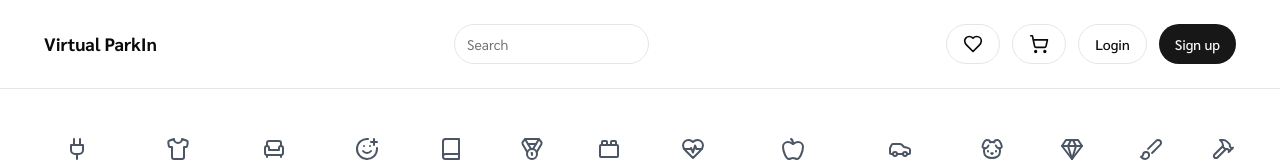
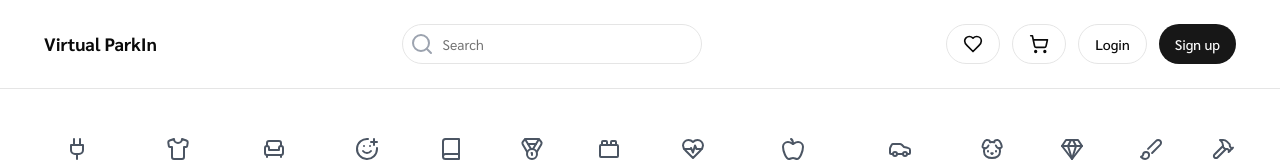
Before and after one commit to Qu1etboy/virtual-parkin-market, a Next.js app: page / in a window 1280 px wide. Shown: the top 162 px of the page. Built offline with nearby package versions, Linux system fonts and the light colour scheme; no server answers.

Commit message:
fix(ui): search input

```diff
--- a/src/components/navbar.tsx
+++ b/src/components/navbar.tsx
@@ -2,7 +2,7 @@ import React from "react";
 import Link from "next/link";
 import { Button } from "./ui/button";
 import { Input } from "./ui/input";
-import { Heart, ShoppingCart } from "lucide-react";
+import { Heart, Search, ShoppingCart } from "lucide-react";
 import { getServerSession } from "next-auth/next";
 import {
   DropdownMenu,
@@ -25,11 +25,15 @@ export default async function Navbar() {
           Virtual ParkIn
         </Link>
 
-        <form>
+        <form className="relative">
+          <label htmlFor="search">
+            <Search className="absolute left-0 top-0 bottom-0 m-2 text-gray-400" />
+          </label>
           <Input
             type="search"
+            id="search"
             placeholder="Search"
-            className="rounded-full w-full max-6xl"
+            className="rounded-full pl-10 w-full md:w-[300px] max-w-6xl"
           />
         </form>
 
```
